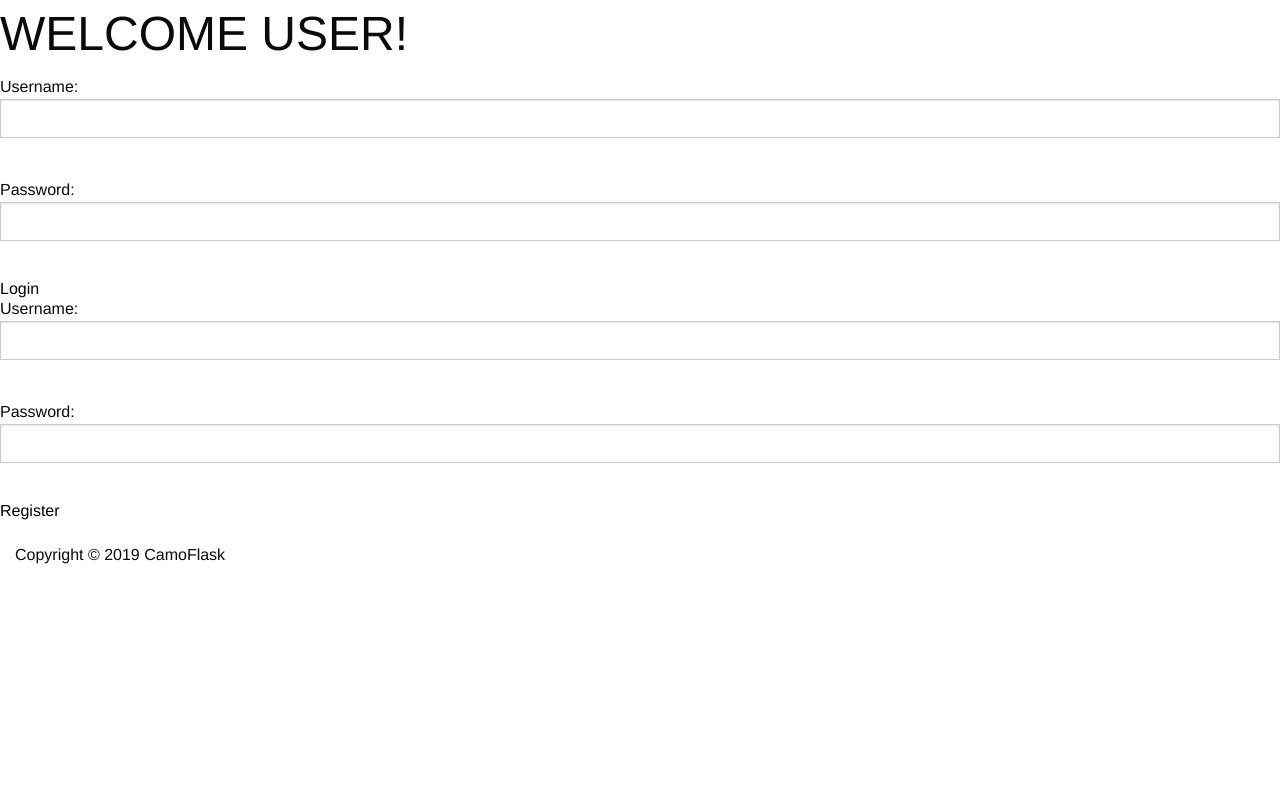
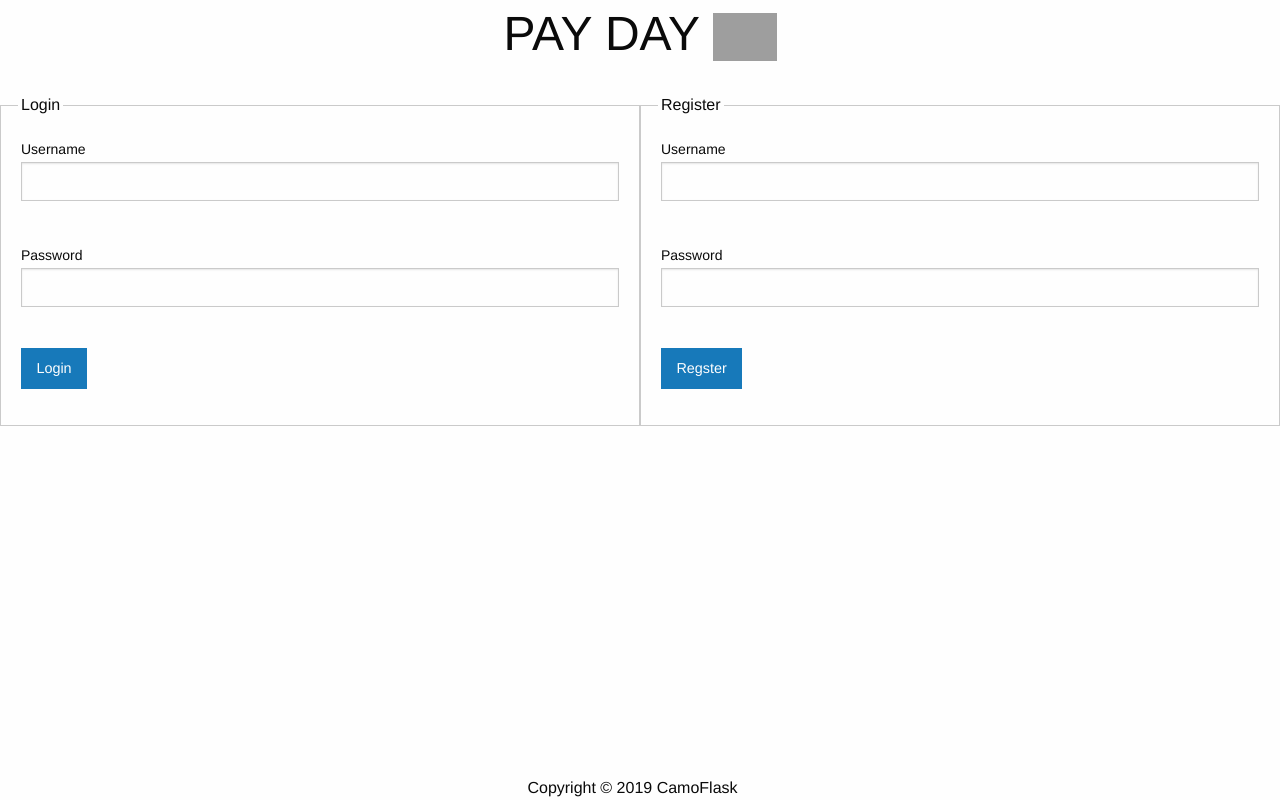
Before and after one commit to KendrickLiang/Softdev_Project02, a Flask app: page / in a window 1280 px wide. Run offline with Flask 2, Linux system fonts and the light colour scheme; some libraries are stand-ins or nearby versions; grey boxes are pictures that could not be loaded.

Commit message:
upgraded the frontend with foundation part 1

```diff
--- a/templates/login.html
+++ b/templates/login.html
@@ -1,19 +1,37 @@
 {% extends "template.html" %}
 {% block title %} CamoFlask {% endblock %}
 {% block body %}
+    <h1 class="text-center"> PAY DAY <img style="height: 1em" src="https://img6.androidappsapk.co/300/9/0/2/com.foranj.af.png"> </h1>
 
-<div class="box">
-    <div> <h1> WELCOME USER! </h1> </div>
-    <form class="loginbox" action="/authentication" method="POST">
-        Username: <input type="text" name="username"><br>
-        Password: <input type="password" name="password"><br>
-    <button type="submit"> Login </button>
-    </form>
+    <div class="grid-x grid-margin collapse expanded">
+        <div class="small-12 medium-6 column small-order-2 medium-order-1">
+            <form action="/authentication" method="POST">
+                <fieldset class="fieldset">
+                    <legend> Login </legend>
+                    <label> Username
+                         <input type="text" name="username"><br>
+                     </label>
+                     <label> Password
+                          <input type="password" name="password"><br>
+                     </label>
+                     <button class="button primary" type="submit"> Login </button>
+                 </fieldset>
+            </form>
+        </div>
+        <div class="small-12 medium-6 column small-order-1 medium-order-2">
+            <form action="/registration" method="POST"">
+                <fieldset class="fieldset">
+                    <legend> Register </legend>
+                    <label> Username
+                         <input type="text" name="username"><br>
+                     </label>
+                     <label> Password
+                          <input type="password" name="password"><br>
+                     </label>
+                     <button class="button primary" type="submit"> Regster </button>
+                </fieldset>
+            </form>
+        </div>
+    </div>
 
-    <form class="registerbox" action="/registration" method="POST">
-        Username: <input type="text" name="username"><br>
-	Password: <input type="password" name="password"><br>
-	<button type="submit"> Register </button>
-    </form>
-</div>
 {% endblock %}
--- a/templates/template.html
+++ b/templates/template.html
@@ -9,12 +9,17 @@
         <link rel="stylesheet" href="https://dhbhdrzi4tiry.cloudfront.net/cdn/sites/foundation.min.css">
     </head>
     <body>
-        {% set msgs = get_flashed_messages() %}
-        {% for msg in msgs %}
-            <p style="color: red">{{ msg }}</p>
-        {% endfor %}
-        {% block body %} Go away. You should not be here.{% endblock %}
-    <footer style="padding-left: 0.9375rem;"><br>Copyright &copy; 2019 CamoFlask</footer>
+        <div class="grid-y medium-grid-frame">
+            {% set msgs = get_flashed_messages() %}
+            {% for msg in msgs %}
+                <p style="color: red">{{ msg }}</p>
+            {% endfor %}
+            <div style="height:40vw;" class="cell medium-auto medium-cell-block-container">
+                {% block body %} Go away. You should not be here.{% endblock %}
+            </div>
+            <div class="cell shrink footer">
+                <footer class="text-center" style="padding-right: 0.9375rem;"><br>Copyright &copy; 2019 CamoFlask</footer>
+            </div>
     </body>
 
     <script src="https://code.jquery.com/jquery-2.1.4.min.js"></script>
```
